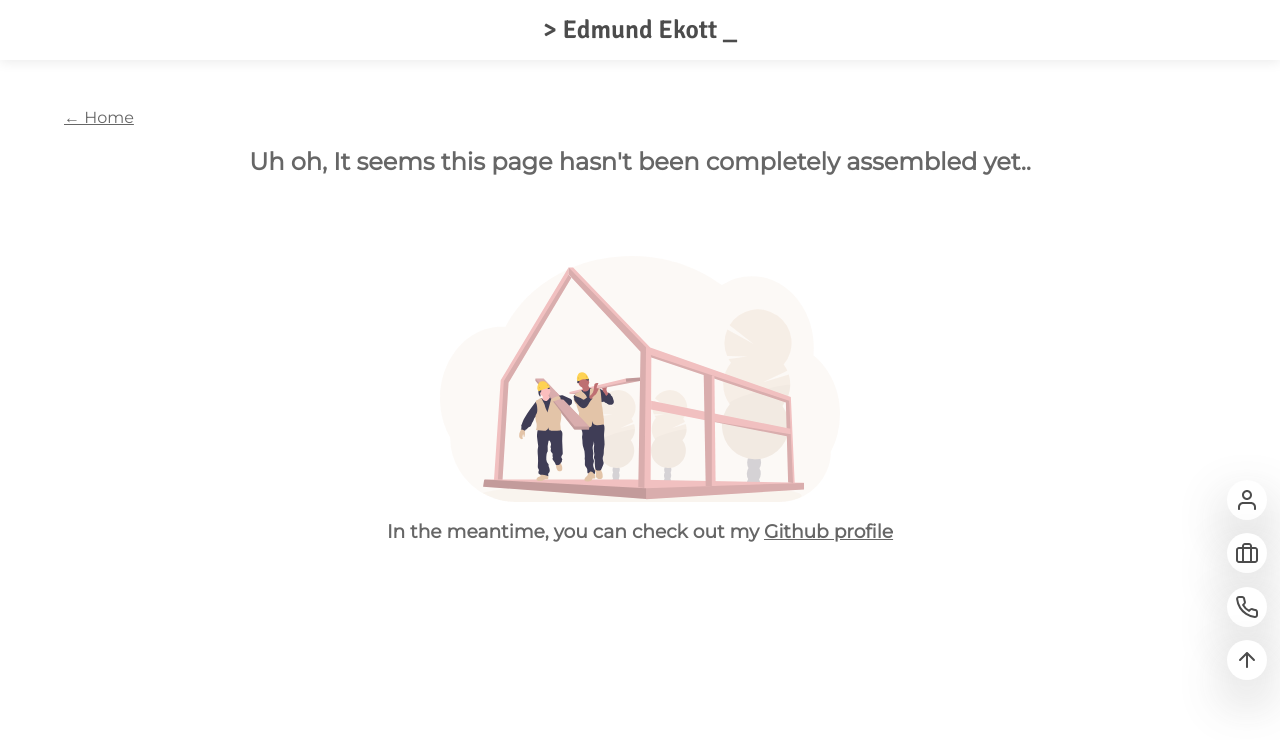
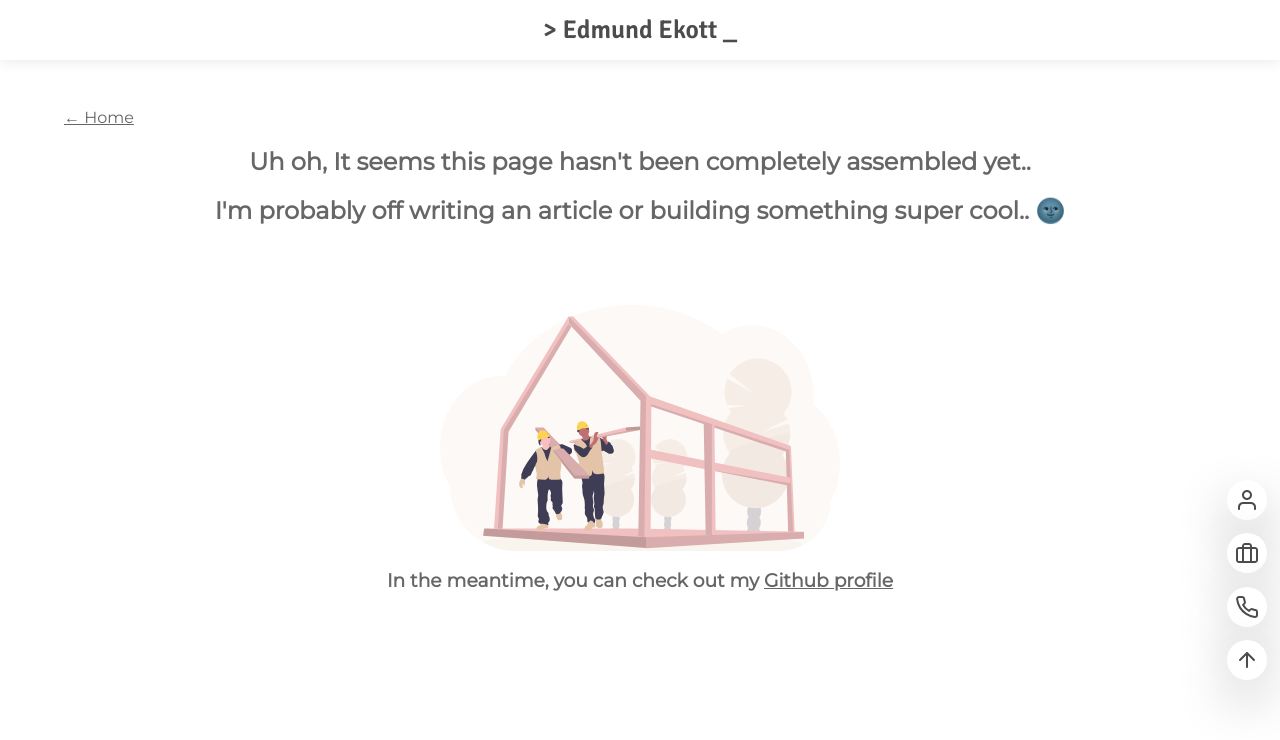
Before and after one commit to Edmund1645/portfolio, a Vue app: page /projects in a window 1280 px wide. Shown: the top 740 px of the page. Built offline with nearby package versions, Linux system fonts and the light colour scheme.

Commit message:
update /projects

```diff
--- a/src/App.vue
+++ b/src/App.vue
@@ -15,7 +15,7 @@ export default {
 
 <style>
 ::selection {
-  background-color: var(--selection-color);
+  background-color: var(--primary-brown);
 }
 :root {
   --selection-color: #f162a5;
--- a/src/components/Profile.vue
+++ b/src/components/Profile.vue
@@ -60,7 +60,7 @@ section {
 }
 img[alt='profile-photo'] {
   width: 350px;
-  box-shadow: 22px 22px 0 var(--primary-brown);
+  box-shadow: 22px 22px 0 var(--primary-brown), 44px 44px 0 var(--secondary-grey);
 }
 .download-button {
   padding: 0.7rem 1rem;
--- a/src/views/Projects.vue
+++ b/src/views/Projects.vue
@@ -4,6 +4,7 @@
     <div class="container">
       <router-link to="/">&larr; Home</router-link>
       <h2>Uh oh, It seems this page hasn't been completely assembled yet..</h2>
+      <h2>I'm probably off writing an article or building something super cool.. 🌚</h2>
       <img src="../assets/images/construction.svg" alt="illustration of construction workers" />
 
       <h3>
@@ -39,6 +40,9 @@ a:active,
 a:visited {
   color: var(--font-light);
 }
+.container {
+  margin-bottom: 100px;
+}
 img {
   margin-top: 3rem;
   width: 250px;
```
